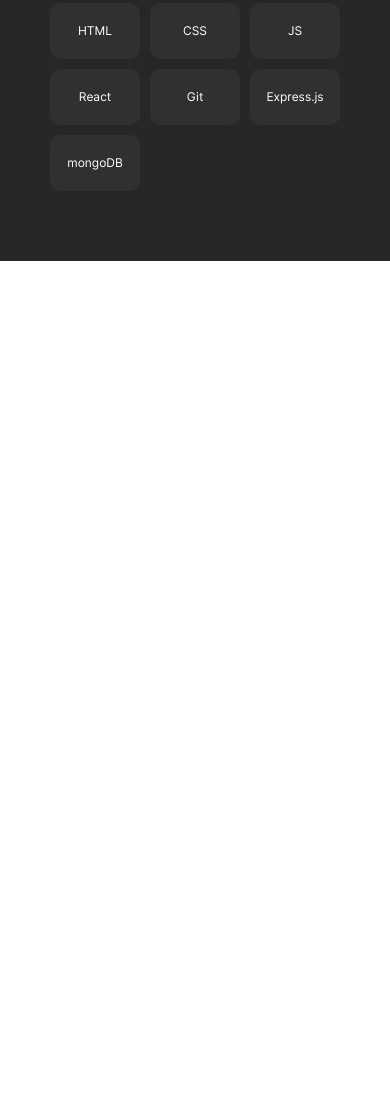
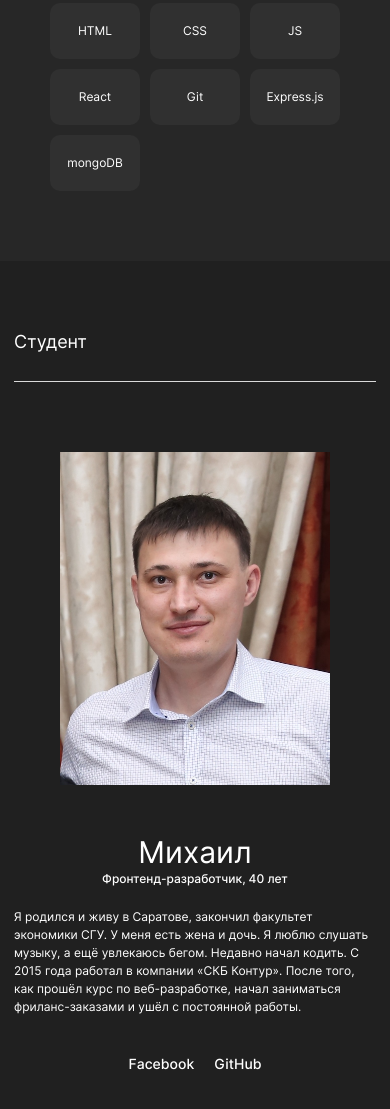
Before and after one commit to Michael2M-dot/movies-explorer-frontend, a React app: page /main in a window 390 px wide. Shown: the part 1615-2724 px from the top of the page. Before the commit the page ends 1876 px from the top, so only its background shows below. Built offline with nearby package versions, Linux system fonts and the light colour scheme.

Commit message:
feat: added markup and styles for AboutMe

```diff
--- a/src/components/Main/AboutMe/AboutMe.css
+++ b/src/components/Main/AboutMe/AboutMe.css
@@ -0,0 +1,218 @@
+.about-me {
+  width: 100%;
+  min-width: 320px;
+
+  box-sizing: border-box;
+
+  margin: 0 auto;
+  padding: 110px 70px 125px;
+
+  display: flex;
+  flex-direction: column;
+  justify-content: center;
+  align-items: center;
+
+  background: var(--bg-black-gray);
+
+  font-family: "Inter", Helvetica, sans-serif;
+}
+
+.about-me__title {
+  width: 100%;
+  height: 50px;
+
+  margin: 0 auto 66px;
+
+  border-bottom: 1px solid var(--layuot-light-grey);
+
+  font-weight: 400;
+  font-size: 22px;
+  line-height: 26px;
+  text-align: left;
+}
+
+.about-me__grid-wrapper {
+  width: 100%;
+  max-width: 1140px;
+  min-width: 292px;
+
+  display: grid;
+  grid-template-columns: 1fr 270px;
+  align-content: start;
+  gap: 50px;
+}
+
+.about-me__brief-title {
+  width: 100%;
+  max-width: 600px;
+  min-width: 292px;
+
+  margin: 0 auto 18px 0;
+
+  font-weight: 400;
+  font-size: 50px;
+  line-height: 58px;
+  text-align: left;
+}
+
+.about-me__brief-subtitle {
+  width: 100%;
+  max-width: 600px;
+  min-width: 292px;
+
+  margin: 0 auto 26px 0;
+
+  font-weight: 500;
+  font-size: 18px;
+  line-height: 22px;
+  text-align: left;
+}
+
+.about-me__brief-text {
+  width: 100%;
+  max-width: 600px;
+  min-width: 292px;
+
+  margin: 0 auto 100px 0;
+
+  font-weight: 400;
+  font-size: 14px;
+  line-height: 22px;
+  text-align: left;
+}
+
+.about-me__brief-links {
+  width: 100%;
+
+  margin: 0;
+  padding: 0;
+
+  display: flex;
+  flex-direction: row;
+  justify-content: flex-start;
+  align-items: flex-start;
+}
+
+.about-me__brief-link {
+  text-decoration: none;
+
+  margin: 0 20px 0 0;
+
+  font-weight: 500;
+  font-size: 14px;
+  line-height: 16px;
+  text-align: left;
+  color: var(--tx-white);
+}
+
+.about-me__brief-link:last-of-type {
+  margin-right: 0;
+}
+
+.about-me__photo {
+  width: 100%;
+  max-width: 270px;
+  max-height: 327px;
+
+  margin: 0;
+  padding: 0;
+
+  display: block;
+  object-fit: cover;
+
+  background-image: url('../../../images/photo.JPG');
+  background-size: contain;
+  background-position: center;
+  background-repeat: no-repeat;
+
+  box-sizing: border-box;
+  border-radius: 10px;
+}
+
+@media screen and (max-width: 1040px) {
+  .about-me {
+    padding: 90px 50px;
+  }
+
+  .about-me__brief-title {
+    font-size: 40px;
+    line-height: 40px;
+    margin-bottom: 16px;
+  }
+
+  .about-me__grid-wrapper {
+    grid-template-columns: 1fr 255px;
+  }
+
+  .about-me__brief-subtitle {
+    margin-bottom: 20px;
+  }
+
+  .about-me__brief-text{
+    margin-bottom: 88px;
+  }
+
+  .about-me__brief-subtitle,
+  .about-me__brief-text {
+    font-size: 12px;
+    line-height: 18px;
+  }
+}
+
+@media screen and (max-width: 767px) {
+  .about-me {
+    padding: 70px 14px;
+  }
+
+  .about-me__title {
+    margin-bottom: 60px;
+
+    font-size: 18px;
+    line-height: 22px;
+  }
+
+  .about-me__grid-wrapper {
+    grid-template-columns: 1fr;
+    grid-template-rows: minmax(352px, min-content) 1fr;
+    justify-items: center;
+    gap: 40px;
+  }
+
+  .about-me__brief-title {
+    max-width: 292px;
+    margin: 0 auto;
+
+    font-size: 30px;
+    line-height: 36px;
+    text-align: center;
+  }
+
+  .about-me__brief-subtitle {
+    max-width: 292px;
+    margin: 0 auto 20px;
+
+    text-align: center;
+  }
+
+  .about-me__brief-text{
+    margin-bottom: 40px;
+  }
+
+  .about-me__brief-subtitle,
+  .about-me__brief-text {
+    font-size: 12px;
+    line-height: 18px;
+  }
+
+  .about-me__photo {
+    min-height: 352px;
+    order: -1;
+  }
+
+  .about-me__brief-links {
+    max-width: 292px;
+    margin:0 auto;
+
+    justify-content: center;
+  }
+}
--- a/src/components/Main/AboutMe/AboutMe.js
+++ b/src/components/Main/AboutMe/AboutMe.js
@@ -0,0 +1,25 @@
+import React from 'react';
+
+const AboutMe = () => (
+  <section className='about-me'>
+    <h2 className='about-me__title'>Студент</h2>
+    <div className='about-me__grid-wrapper'>
+      <div className='about-me__brief'>
+        <h3 className='about-me__brief-title'>Михаил</h3>
+        <p className='about-me__brief-subtitle'>Фронтенд-разработчик, 40 лет</p>
+        <p className='about-me__brief-text'>Я родился и живу в Саратове, закончил факультет экономики СГУ.
+          У меня есть жена и дочь. Я люблю слушать музыку, а ещё увлекаюсь бегом. Недавно начал кодить.
+          С 2015 года работал в компании «СКБ Контур». После того, как прошёл курс по веб-разработке,
+          начал заниматься фриланс-заказами и ушёл с постоянной работы.
+        </p>
+        <ul className='about-me__brief-links'>
+          <a className='about-me__brief-link' href='https://github.com/Michael2M-dot' target='_blank' rel="noreferrer">Facebook</a>
+          <a className='about-me__brief-link' href='https://github.com/Michael2M-dot' target='_blank' rel="noreferrer">GitHub</a>
+        </ul>
+      </div>
+      <div className='about-me__photo' />
+    </div>
+  </section>
+);
+
+export default AboutMe;
--- a/src/components/Main/Main.js
+++ b/src/components/Main/Main.js
@@ -4,6 +4,7 @@
 import AboutProject from './AboutProject/AboutProject';
 import Techs from './Techs/Techs';
 import Footer from '../Footer/Footer';
+import AboutMe from './AboutMe/AboutMe';
 
 const Main = () => (
 <>
@@ -12,6 +13,7 @@
     <Promo />
     <AboutProject />
     <Techs />
+    <AboutMe />
   </main>
   <Footer />
 </>
--- a/src/components/Main/Techs/Techs.css
+++ b/src/components/Main/Techs/Techs.css
@@ -63,6 +63,7 @@
   min-width: 178px;
 
   margin:0 auto;
+  padding: 0;
 
   display: grid;
   grid-template-columns: repeat(auto-fill, minmax(min-content, 90px));
@@ -86,6 +87,8 @@
   background: var(--bg-light-gray);
 
   border-radius: 10px;
+
+  list-style: none;
 }
 
 @media screen and (max-width: 1040px) {
--- a/src/components/Main/Techs/Techs.js
+++ b/src/components/Main/Techs/Techs.js
@@ -7,15 +7,15 @@
     <p className='techs__text'>На курсе веб-разработки мы освоили технологии,
       которые применили в дипломном проекте.
     </p>
-    <div className='techs__grid'>
-      <p className='techs__grid-item'>HTML</p>
-      <p className='techs__grid-item'>CSS</p>
-      <p className='techs__grid-item'>JS</p>
-      <p className='techs__grid-item'>React</p>
-      <p className='techs__grid-item'>Git</p>
-      <p className='techs__grid-item'>Express.js</p>
-      <p className='techs__grid-item'>mongoDB</p>
-    </div>
+    <ul className='techs__grid'>
+      <li className='techs__grid-item'>HTML</li>
+      <li className='techs__grid-item'>CSS</li>
+      <li className='techs__grid-item'>JS</li>
+      <li className='techs__grid-item'>React</li>
+      <li className='techs__grid-item'>Git</li>
+      <li className='techs__grid-item'>Express.js</li>
+      <li className='techs__grid-item'>mongoDB</li>
+    </ul>
   </section>
 );
 
```
Also changed, not shown: src/images/photo.JPG (added).
